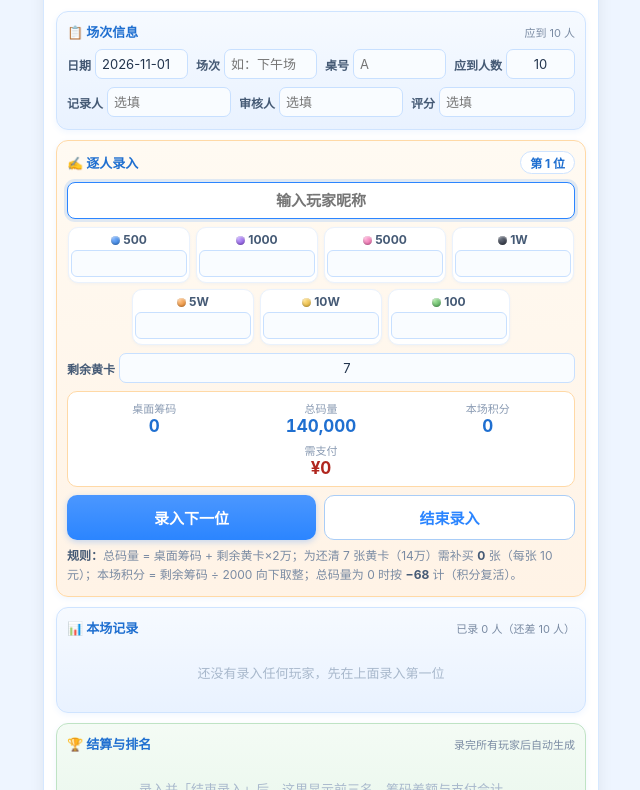
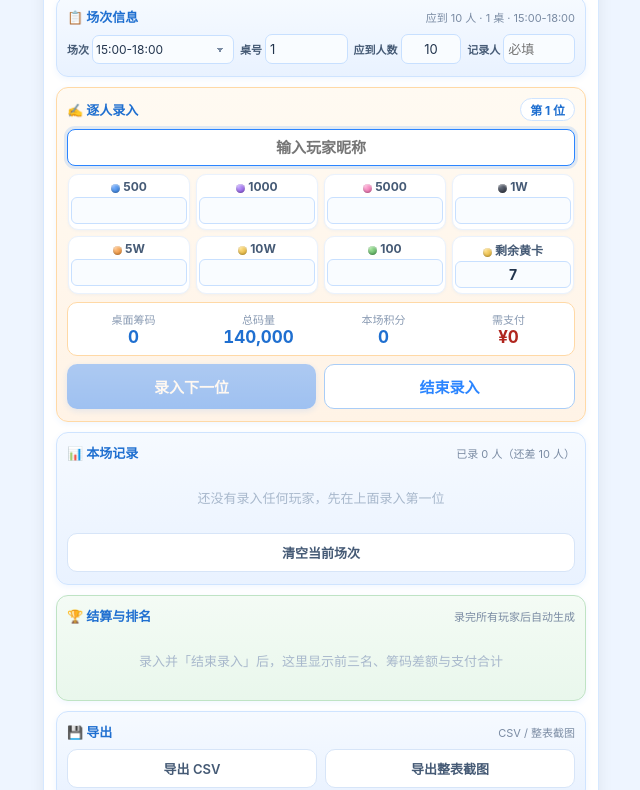
Before and after one commit to kuguahahaha/shuishang, a plain HTML site: page Record.html in a window 1280 px wide. Shown: the part 77-867 px from the top of the page, without its empty margins (319-959 px from the left). Drawn offline with Linux system fonts and the light colour scheme.

Commit message:
ui: 场次改时间区间下拉(自动匹配)、四项必填、日期/审核人/评分/规则隐藏、黄卡并入面额区、需支付上移、导出只留两项

```diff
--- a/Record.html
+++ b/Record.html
@@ -72,7 +72,7 @@
         color: #2b85ff;
         white-space: nowrap;
     }
-    /* 顶部小链接：跳回筹码结算工具 */
+    /* 顶部小链接：跳回筹码结算工具（已按需求去掉入口，仅保留样式备用） */
     .head-link {
         display: inline-block;
         margin-top: 3px;
@@ -82,6 +82,39 @@
     }
     .head-link:active {
         color: #2b85ff;
+    }
+    /* 场次下拉（与输入框同风格） */
+    select {
+        padding: 6px 3px;
+        border: 1px solid #c8e0ff;
+        border-radius: 7px;
+        font-size: 12px;
+        background: #f9fcff;
+        color: #22344d;
+        flex: 1 1 40px;
+        width: auto;
+        min-width: 0;
+        font-family: inherit;
+        -webkit-appearance: none;
+        appearance: none;
+        background-image: linear-gradient(45deg, transparent 50%, #7a8ba3 50%), linear-gradient(135deg, #7a8ba3 50%, transparent 50%);
+        background-position: calc(100% - 13px) 52%, calc(100% - 9px) 52%;
+        background-size: 4px 4px, 4px 4px;
+        background-repeat: no-repeat;
+    }
+    select:focus {
+        border-color: #2b85ff;
+        background-color: #ffffff;
+        box-shadow: 0 0 0 3px rgba(43, 133, 255, 0.15);
+        -webkit-box-shadow: 0 0 0 3px rgba(43, 133, 255, 0.15);
+    }
+    /* 剩余黄卡卡片：与 7 个面额同格对齐 */
+    .chip-cards {
+        border-color: #ffd9a6;
+        background: #fffaf2;
+    }
+    .chip-cards label {
+        color: #b06a12;
     }
     .clock {
         text-align: right;
@@ -140,30 +173,35 @@
     }
 
     /* ===================== 场次信息 ===================== */
+    /* 场次 / 桌号 / 应到人数 / 记录人 —— 四项一行 */
     .field-grid {
         display: flex;
-        flex-wrap: wrap;
-        gap: 8px;
+        flex-wrap: nowrap;
+        gap: 6px;
     }
     .field {
         display: flex;
         align-items: center;
-        gap: 4px;
-        flex: 1 1 120px;
+        gap: 3px;
+        flex: 1 1 0;
         min-width: 0;
     }
+    /* 场次字段稍宽（下拉内容较长） */
+    .field.field-session {
+        flex: 1.55 1 0;
+    }
     .field label {
-        font-size: 12px;
+        font-size: 11px;
         font-weight: 600;
         color: #455a75;
         white-space: nowrap;
         flex: 0 0 auto;
     }
     .field input {
-        flex: 1 1 40px;
+        flex: 1 1 0;
         width: auto;
         min-width: 0;
-        padding: 6px 6px;
+        padding: 6px 4px;
         font-size: 13px;
         border-radius: 7px;
     }
@@ -249,7 +287,7 @@
         margin-bottom: 8px;
     }
     .calc-item {
-        flex: 1 1 30%;
+        flex: 1 1 0;
         text-align: center;
         min-width: 0;
     }
@@ -644,10 +682,7 @@
 
     <!-- ===================== 顶部标题 ===================== -->
     <div class="page-head">
-        <div>
         <h1>🎴 积分记录表</h1>
-            <a class="head-link" href="./">← 筹码结算工具</a>
-        </div>
         <div class="clock">
             <div class="clock-date" id="clockDate">----</div>
             <div class="clock-time" id="clockTime">--:--:--</div>
@@ -658,17 +693,25 @@
     <div class="block">
         <div class="block-title">📋 场次信息 <span class="hint" id="sessionHint"></span></div>
         <div class="field-grid">
+            <!-- 日期：页面右上角已有日期时间，这里不再单独展示（代码保留，字段仍自动记录当天日期） -->
+            <!--
             <div class="field">
                 <label>日期</label>
                 <input type="text" id="fDate" placeholder="2026-10-29">
             </div>
-            <div class="field">
+            -->
+            <div class="field field-session">
                 <label>场次</label>
-                <input type="text" id="fSession" placeholder="如：下午场">
+                <select id="fSession">
+                    <option value="15:00-18:00">15:00-18:00</option>
+                    <option value="19:00-22:00">19:00-22:00</option>
+                    <option value="19:30-22:30">19:30-22:30</option>
+                    <option value="22:30-01:30">22:30-01:30</option>
+                </select>
             </div>
             <div class="field">
                 <label>桌号</label>
-                <input type="text" id="fTable" placeholder="A" maxlength="4">
+                <input type="text" id="fTable" placeholder="1" maxlength="4" value="1">
             </div>
             <div class="field">
                 <label>应到人数</label>
@@ -676,8 +719,10 @@
             </div>
             <div class="field">
                 <label>记录人</label>
-                <input type="text" id="fRecorder" placeholder="选填" maxlength="10">
-            </div>
+                <input type="text" id="fRecorder" placeholder="必填" maxlength="10">
+            </div>
+            <!-- 审核人 / 评分：暂不需要，字段在数据里保留（导出时留空） -->
+            <!--
             <div class="field">
                 <label>审核人</label>
                 <input type="text" id="fReviewer" placeholder="选填" maxlength="10">
@@ -686,6 +731,7 @@
                 <label>评分</label>
                 <input type="text" id="fRating" placeholder="选填" maxlength="10">
             </div>
+            -->
         </div>
     </div>
 
@@ -725,10 +771,8 @@
                 <label><i class="ball ball-green"></i>100</label>
                 <input type="number" id="c100" min="0" step="1" placeholder="">
             </div>
-        </div>
-        <div class="field-grid" style="margin-bottom:8px">
-            <div class="field">
-                <label>剩余黄卡</label>
+            <div class="chip chip-cards">
+                <label><i class="ball ball-gold"></i>剩余黄卡</label>
                 <input type="number" id="recCards" min="0" max="7" step="1" value="7">
             </div>
         </div>
@@ -754,10 +798,13 @@
             <button id="btnNext" type="button">录入下一位</button>
             <button id="btnFinish" type="button" class="secondary">结束录入</button>
         </div>
+        <!-- 规则说明：按需求不在页面展示（计算口径见文档） -->
+        <!--
         <div class="tip">
             <b>规则：</b>总码量 = 桌面筹码 + 剩余黄卡×2万；为还清 7 张黄卡（14万）需补买
             <b id="tipCards">0</b> 张（每张 10 元）；本场积分 = 剩余筹码 ÷ 2000 向下取整；总码量为 0 时按 <b>−68</b> 计（积分复活）。
         </div>
+        -->
     </div>
 
     <!-- ===================== 记录表 ===================== -->
@@ -780,6 +827,9 @@
             <tbody id="recBody"></tbody>
         </table>
         <div class="empty-tip" id="recEmpty">还没有录入任何玩家，先在上面录入第一位</div>
+        <div class="btn-row" style="margin-top:8px">
+            <button id="btnClear" type="button" class="ghost">清空当前场次</button>
+        </div>
     </div>
 
     <!-- ===================== 结算区 ===================== -->
@@ -792,18 +842,21 @@
 
     <!-- ===================== 导出 ===================== -->
     <div class="block">
-        <div class="block-title">💾 导出与备份 <span class="hint">Excel / 截图 / 复制 / JSON</span></div>
-        <div class="btn-row" style="flex-wrap:wrap">
+        <div class="block-title">💾 导出 <span class="hint">CSV / 整表截图</span></div>
+        <div class="btn-row">
             <button id="btnCsv" type="button" class="ghost">导出 CSV</button>
             <button id="btnPng" type="button" class="ghost">导出整表截图</button>
+        </div>
+        <!-- 复制表格文本 / JSON 导入导出：功能保留在代码里，界面暂不展示
+        <div class="btn-row" style="margin-top:8px">
             <button id="btnCopy" type="button" class="ghost">复制表格文本</button>
             <button id="btnJson" type="button" class="ghost">导出 JSON</button>
         </div>
         <div class="btn-row" style="margin-top:8px">
             <button id="btnImport" type="button" class="ghost">导入 JSON</button>
-            <button id="btnClear" type="button" class="ghost">清空当前场次</button>
         </div>
         <input type="file" id="fileImport" accept=".json,application/json" style="display:none">
+        -->
     </div>
 
     <!-- ===================== 团队协作设置 ===================== -->
@@ -886,13 +939,13 @@
     function cacheDom() {
         el.clockDate = $('clockDate');
         el.clockTime = $('clockTime');
-        el.fDate = $('fDate');
+        el.fDate = $('fDate');          // 已隐藏，代码保留
         el.fSession = $('fSession');
         el.fTable = $('fTable');
         el.fExpected = $('fExpected');
         el.fRecorder = $('fRecorder');
-        el.fReviewer = $('fReviewer');
-        el.fRating = $('fRating');
+        el.fReviewer = $('fReviewer');  // 已隐藏
+        el.fRating = $('fRating');      // 已隐藏
         el.sessionHint = $('sessionHint');
         el.recStep = $('recStep');
         el.recName = $('recName');
@@ -902,7 +955,7 @@
         el.calcTotal = $('calcTotal');
         el.calcPoints = $('calcPoints');
         el.calcPay = $('calcPay');
-        el.tipCards = $('tipCards');
+        el.tipCards = $('tipCards');    // 规则说明已隐藏
         el.btnNext = $('btnNext');
         el.btnFinish = $('btnFinish');
         el.recBody = $('recBody');
@@ -958,6 +1011,53 @@
         return d.getFullYear() + '-' + pad2(d.getMonth() + 1) + '-' + pad2(d.getDate());
     }
 
+    /* ==================== 场次时段 ====================
+     * 四个可选场次，每场约 3 小时：
+     *   15:00-18:00 / 19:00-22:00 / 19:30-22:30 / 22:30-01:30（跨夜）
+     * 自动匹配规则：取「当前时间之前最近一个已开始」的场次
+     *   例：18:30 打开 → 仍归 15:00-18:00（该场正在进行/刚结束）
+     *   例：19:45 打开 → 归 19:30-22:30
+     *   例：01:00 打开 → 归 22:30-01:30（跨夜场）
+     * 匹配后用户可自行更改。
+     */
+    var SESSION_SLOTS = [
+        { start: 15.0, label: '15:00-18:00' },
+        { start: 19.0, label: '19:00-22:00' },
+        { start: 19.5, label: '19:30-22:30' },
+        { start: 22.5, label: '22:30-01:30' }
+    ];
+
+    function guessSession(now) {
+        var h = now.getHours() + now.getMinutes() / 60;
+        // 凌晨 00:00-01:30 视为跨夜场（22:30 开始）
+        if (h < 1.5) { h += 24; }
+        var best = SESSION_SLOTS[0];
+        for (var i = 0; i < SESSION_SLOTS.length; i++) {
+            if (h >= SESSION_SLOTS[i].start) { best = SESSION_SLOTS[i]; }
+        }
+        return best.label;
+    }
+
+    /* 四项必填：场次 / 桌号 / 应到人数 / 记录人 */
+    function missingRequired() {
+        var lack = [];
+        if (!el.fSession || !el.fSession.value) { lack.push('场次'); }
+        if (!el.fTable || !el.fTable.value.trim()) { lack.push('桌号'); }
+        if (!el.fExpected || !num(el.fExpected.value)) { lack.push('应到人数'); }
+        if (!el.fRecorder || !el.fRecorder.value.trim()) { lack.push('记录人'); }
+        return lack;
+    }
+
+    /* 未填齐时禁用「录入下一位」并给出提示 */
+    function refreshEntryState() {
+        var lack = missingRequired();
+        if (el.btnNext) {
+            el.btnNext.disabled = lack.length > 0;
+            el.btnNext.title = lack.length ? ('请先填写：' + lack.join('、')) : '';
+        }
+        return lack;
+    }
+
     /* ==================== 核心结算公式 ====================
      * C        = 总码量 = 桌面筹码 + 剩余黄卡 × 20000
      * K        = 欠卡数 = max(0, ceil((140000 - C) / 20000))
@@ -1042,24 +1142,24 @@
 
     /* ==================== 场次信息读写 ==================== */
     function loadSessionToForm() {
-        el.fDate.value = session.date || '';
+        if (el.fDate) { el.fDate.value = session.date || ''; }
         el.fSession.value = session.sessionName || '';
         el.fTable.value = session.table || '';
         el.fExpected.value = session.expected || 10;
         el.fRecorder.value = session.recorder || '';
-        el.fReviewer.value = session.reviewer || '';
-        el.fRating.value = session.rating || '';
+        if (el.fReviewer) { el.fReviewer.value = session.reviewer || ''; }
+        if (el.fRating) { el.fRating.value = session.rating || ''; }
         updateSessionHint();
     }
 
     function readFormToSession() {
-        session.date = el.fDate.value.trim() || todayStr();
+        session.date = (el.fDate && el.fDate.value.trim()) || todayStr();
         session.sessionName = el.fSession.value.trim();
         session.table = el.fTable.value.trim();
         session.expected = Math.max(1, num(el.fExpected.value) || 10);
         session.recorder = el.fRecorder.value.trim();
-        session.reviewer = el.fReviewer.value.trim();
-        session.rating = el.fRating.value.trim();
+        session.reviewer = el.fReviewer ? el.fReviewer.value.trim() : '';
+        session.rating = el.fRating ? el.fRating.value.trim() : '';
         session.updatedAt = new Date().toISOString();
         updateSessionHint();
     }
@@ -1096,7 +1196,7 @@
         el.calcPoints.textContent = (r.points > 0 ? '+' : '') + r.points;
         el.calcPoints.className = 'v' + (r.points < 0 ? ' warn' : '');
         el.calcPay.textContent = '¥' + r.pay;
-        el.tipCards.textContent = r.cardGap;
+        if (el.tipCards) { el.tipCards.textContent = r.cardGap; }
         el.recStep.textContent = (editingIndex >= 0 ? '编辑第 ' + (editingIndex + 1) + ' 位' : '第 ' + (session.rows.length + 1) + ' 位');
         el.btnNext.textContent = (editingIndex >= 0 ? '更新本条' : '录入下一位');
     }
@@ -1378,7 +1478,7 @@
         var meta = [
             ['水上俱乐部 · 活动签到与积分记录表'],
             ['日期', session.date, '场次', session.sessionName, '桌号', session.table],
-            ['应到人数', String(session.expected), '记录人', session.recorder, '审核人', session.reviewer, '评分', session.rating]
+            ['应到人数', String(session.expected), '记录人', session.recorder]
         ];
         var out = [];
         for (var i = 0; i < meta.length; i++) {
@@ -1572,11 +1672,9 @@
             (s.count < s.expected ? '（还差 ' + (s.expected - s.count) + ' 人）' : ''),
             34, cy + 50, 14, '#455a75', false);
 
-        // 记录人 / 审核人 / 评分
+        // 记录人
         var fy = cy + checkH;
         text('记录人：' + (session.recorder || ''), 34, fy + 14, 13, '#455a75');
-        text('审核人：' + (session.reviewer || ''), 300, fy + 14, 13, '#455a75');
-        text('评分：' + (session.rating || ''), 560, fy + 14, 13, '#455a75');
 
         var url = canvas.toDataURL('image/png');
         var a = document.createElement('a');
@@ -1654,8 +1752,8 @@
         el.btnFinish.addEventListener('click', doFinish);
         el.btnCsv.addEventListener('click', exportCsv);
         el.btnPng.addEventListener('click', exportPng);
-        el.btnCopy.addEventListener('click', copyText);
-        el.btnJson.addEventListener('click', exportJson);
+        if (el.btnCopy) { el.btnCopy.addEventListener('click', copyText); }
+        if (el.btnJson) { el.btnJson.addEventListener('click', exportJson); }
 
         /* ---------- 团队协作设置 ---------- */
         el.cfgEndpoint.value = Sync.getEndpoint();
@@ -1695,6 +1793,8 @@
             });
         });
 
+        // 导入 JSON：界面暂不展示，功能保留（元素被注释时跳过绑定，避免报错中断初始化）
+        if (el.btnImport && el.fileImport) {
             el.btnImport.addEventListener('click', function () { el.fileImport.click(); });
             el.fileImport.addEventListener('change', function () {
                 var f = el.fileImport.files && el.fileImport.files[0];
@@ -1717,6 +1817,7 @@
                 };
                 reader.readAsText(f, 'utf-8');
             });
+        }
 
         el.btnClear.addEventListener('click', function () {
             if (!session.rows.length) { alert('当前场次没有数据'); return; }
@@ -1731,16 +1832,29 @@
         // 场次信息变化即保存
         var formIds = ['fDate', 'fSession', 'fTable', 'fExpected', 'fRecorder', 'fReviewer', 'fRating'];
         for (var k = 0; k < formIds.length; k++) {
+            if (!el[formIds[k]]) { continue; }
             el[formIds[k]].addEventListener('change', function () {
                 readFormToSession();
                 renderSettle();
                 saveHistory();
+                refreshEntryState();
+            });
+            el[formIds[k]].addEventListener('input', function () {
+                readFormToSession();
+                refreshEntryState();
             });
         }
     }
 
     /* ==================== 录入与结束 ==================== */
     function doNext() {
+        // 四项必填校验：场次 / 桌号 / 应到人数 / 记录人
+        var lack = missingRequired();
+        if (lack.length) {
+            window.alert('请先填写：' + lack.join('、'));
+            refreshEntryState();
+            return;
+        }
         var name = el.recName.value.trim();
         if (!name) {
             window.alert('请先填写玩家昵称');
@@ -2166,12 +2280,18 @@
         Sync.init();
         session = newSession();
         session.deviceId = Sync.deviceId;
+        // 场次：按当前打开时间自动匹配（用户可自行更改）
+        if (el.fSession && !session.sessionName) {
+            session.sessionName = guessSession(new Date());
+        }
+        if (!session.table) { session.table = '1'; }
         loadSessionToForm();
         bindEvents();
         startClock();
         clearEntry();
         renderAll();
         renderHistory();
+        refreshEntryState();
         el.recName.focus();
         // 已配置接口地址但还没绑定口令 → 提示绑定一次
         if (Sync.getEndpoint() && !Sync.getToken()) {
```
Lines whose indentation alone changed are shown as unchanged.
